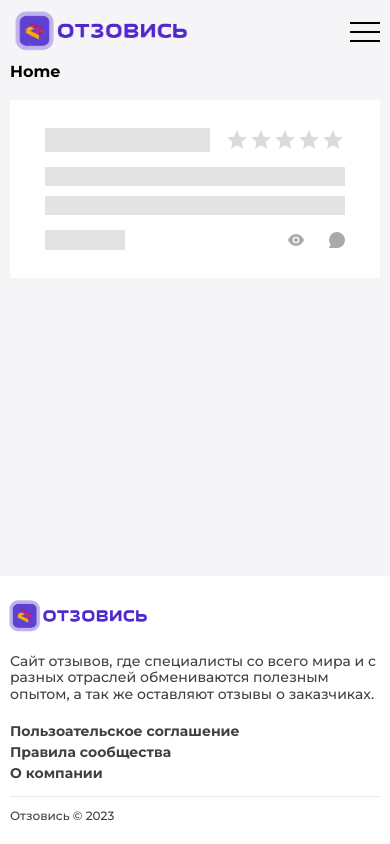
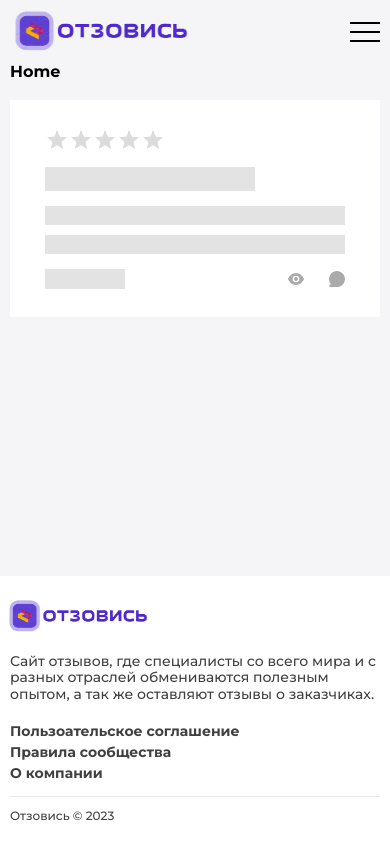
Before and after one commit to velenyx/feedback-app, a React (Vite) app in the folder client/: page / in a window 390 px wide. Built offline with nearby package versions, Linux system fonts and the light colour scheme.

Commit message:
Add responsive design for feedback card

```diff
--- a/client/src/components/FeedbackCard/FeedbackCard.module.scss
+++ b/client/src/components/FeedbackCard/FeedbackCard.module.scss
@@ -13,6 +13,7 @@
     font-weight: 500;
     line-height: 20px; /* 100% */
     display: flex;
+    flex-wrap: wrap-reverse;
     gap: 15px;
   }
   .text {
@@ -24,8 +25,9 @@
   .info {
     display: flex;
     justify-content: space-between;
-    gap: 50px;
+    gap: 20px 50px;
     color: var(--grey-color);
+    flex-wrap: wrap;
   }
   .count {
     gap: 25px;
```
